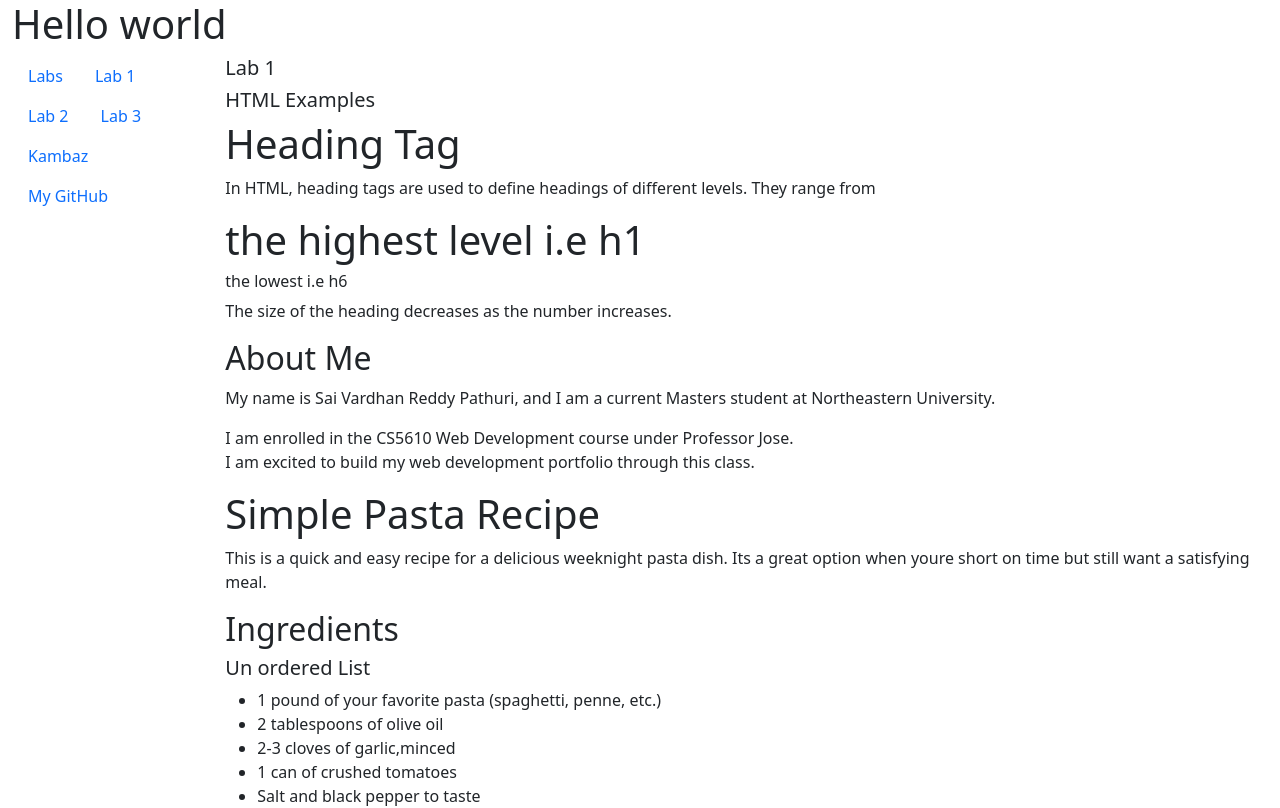
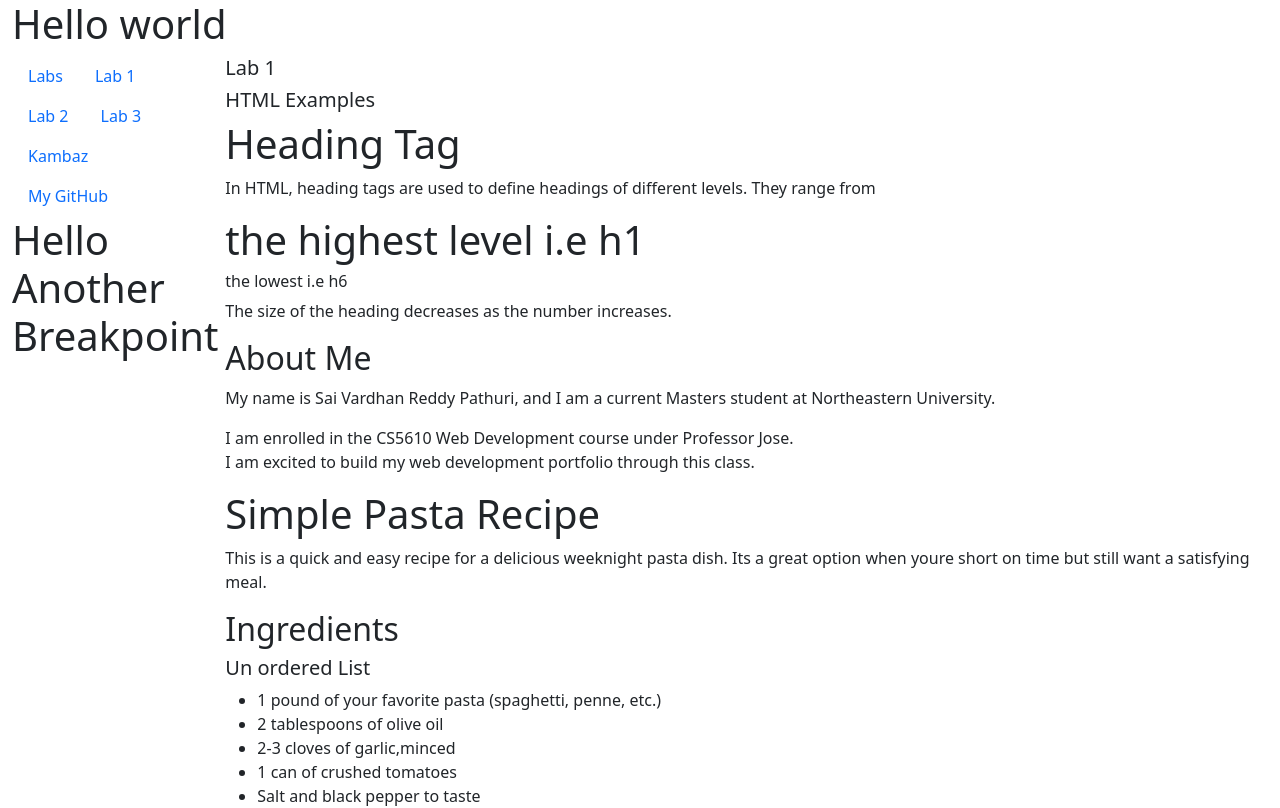
Before and after one commit to vardhanreddy53/kambaz_nextjs, a Next.js app: page /Labs/lab1 in a window 1280 px wide. Shown: the top 808 px of the page. Built offline with nearby package versions, Linux system fonts and the light colour scheme.

Commit message:
commited changes

```diff
--- a/app/Labs/TOC.tsx
+++ b/app/Labs/TOC.tsx
@@ -2,6 +2,7 @@ import { Nav, NavItem, NavLink } from "react-bootstrap";
 import Link from "next/link";
 export default function TOC() {
  return (
+  <div>
    <Nav variant="pills">
      <NavItem>
        <NavLink href="/Labs" as={Link}>Labs</NavLink>
@@ -22,4 +23,6 @@ export default function TOC() {
        <NavLink href="https://github.com/vardhanreddy53">My GitHub</NavLink>
      </NavItem>
    </Nav>
+   <h1>Hello Another Breakpoint</h1>
+   </div>
 );}
```
